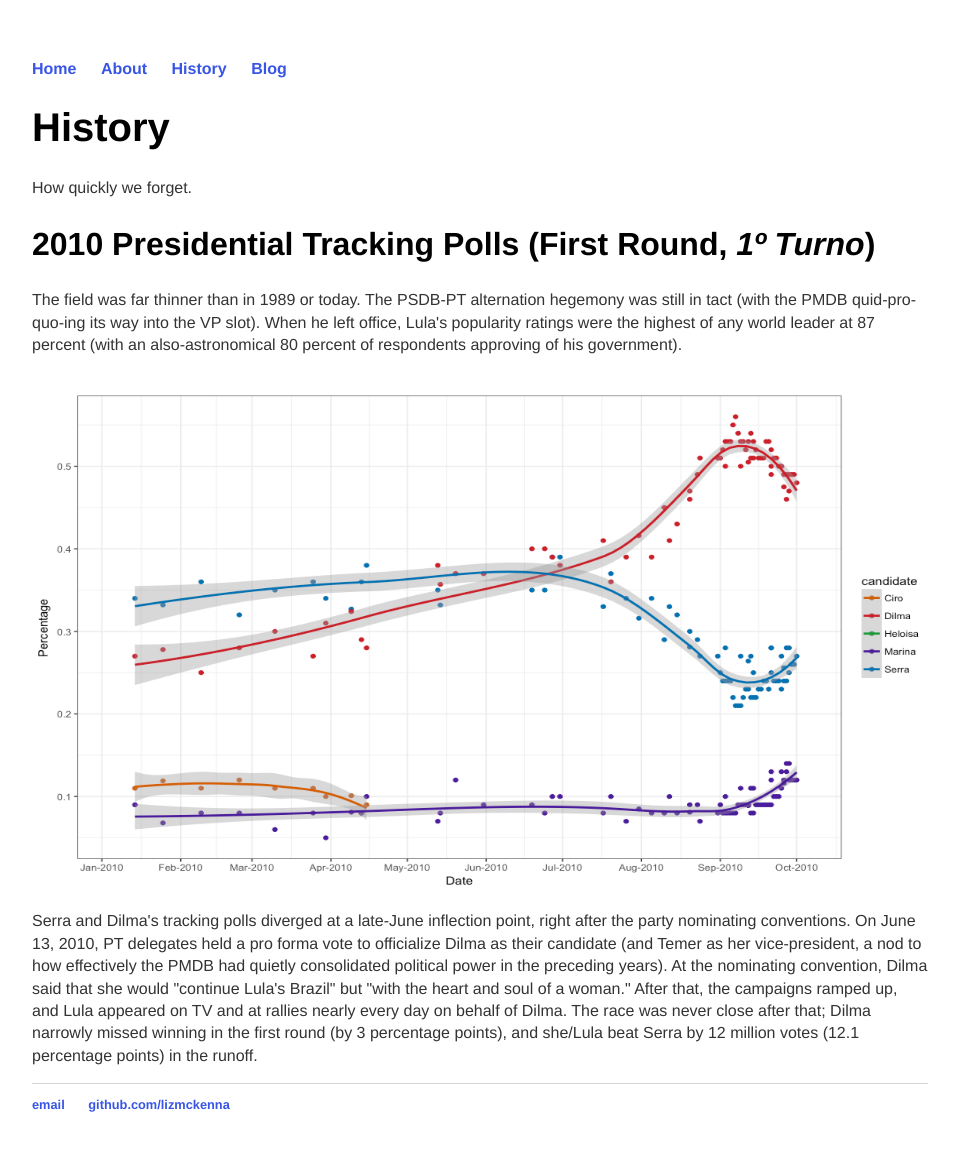
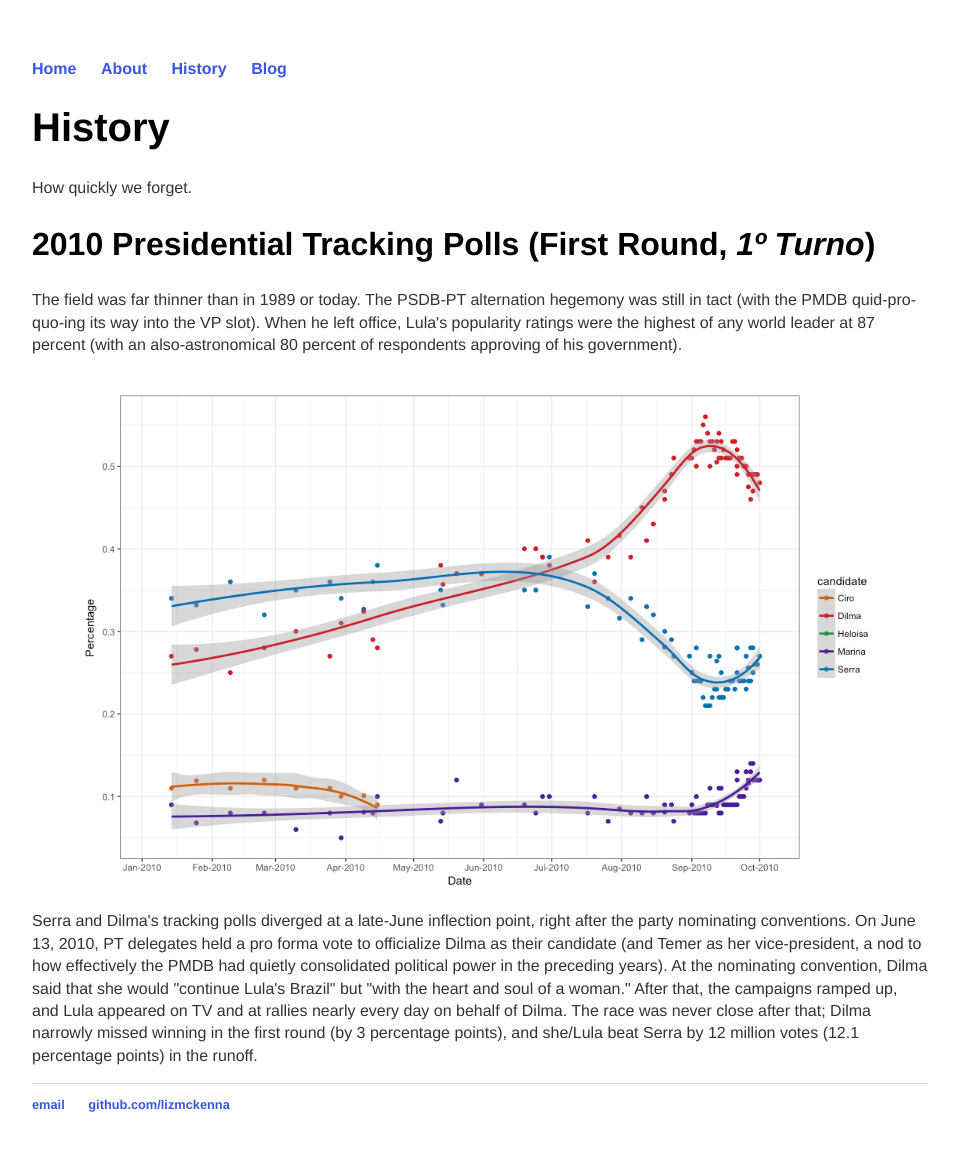
Before and after one commit to lizmckenna/elizabethmckenna.org, a Jekyll site: the page built from history/index.html, in a window 1280 px wide. Shown: the whole page, without its empty margins (160-1119 px from the left). Built offline with Jekyll 4.4.1, drawn with Linux system fonts in a browser that asks for light colours.

Commit message:
Update index.html

```diff
--- a/history/index.html
+++ b/history/index.html
@@ -9,7 +9,7 @@
 <p>The field was far thinner than in 1989 or today. The PSDB-PT alternation hegemony was still in tact (with the PMDB quid-pro-quo-ing its way into the VP slot). When he left office, Lula's popularity ratings were the highest of any world leader at 87 percent (with an also-astronomical 80 percent of respondents approving of his government).</p>
 <br>
 <center>
-<img src="/images/10_tracking_polls.png" alt="HTML5 Icon" style="width:900px;height:500px;">
+<img src="/images/10_tracking_polls.png" alt="HTML5 Icon" style="width:800px;height:500px;">
 	</center>
 <p>Serra and Dilma's tracking polls diverged at a late-June inflection point, right after the party nominating conventions. On June 13, 2010, PT delegates held a pro forma vote to officialize Dilma as their candidate (and Temer as her vice-president, a nod to how effectively the PMDB had quietly consolidated political power in the preceding years). At the nominating convention, Dilma said that she would "continue Lula's Brazil" but "with the heart and soul of a woman." After that, the campaigns ramped up, and Lula appeared on TV and at rallies nearly every day on behalf of Dilma. The race was never close after that; Dilma narrowly missed winning in the first round (by 3 percentage points), and she/Lula beat Serra by 12 million votes (12.1 percentage points) in the runoff.</p>
 </div><!-- /.blurb -->
```
